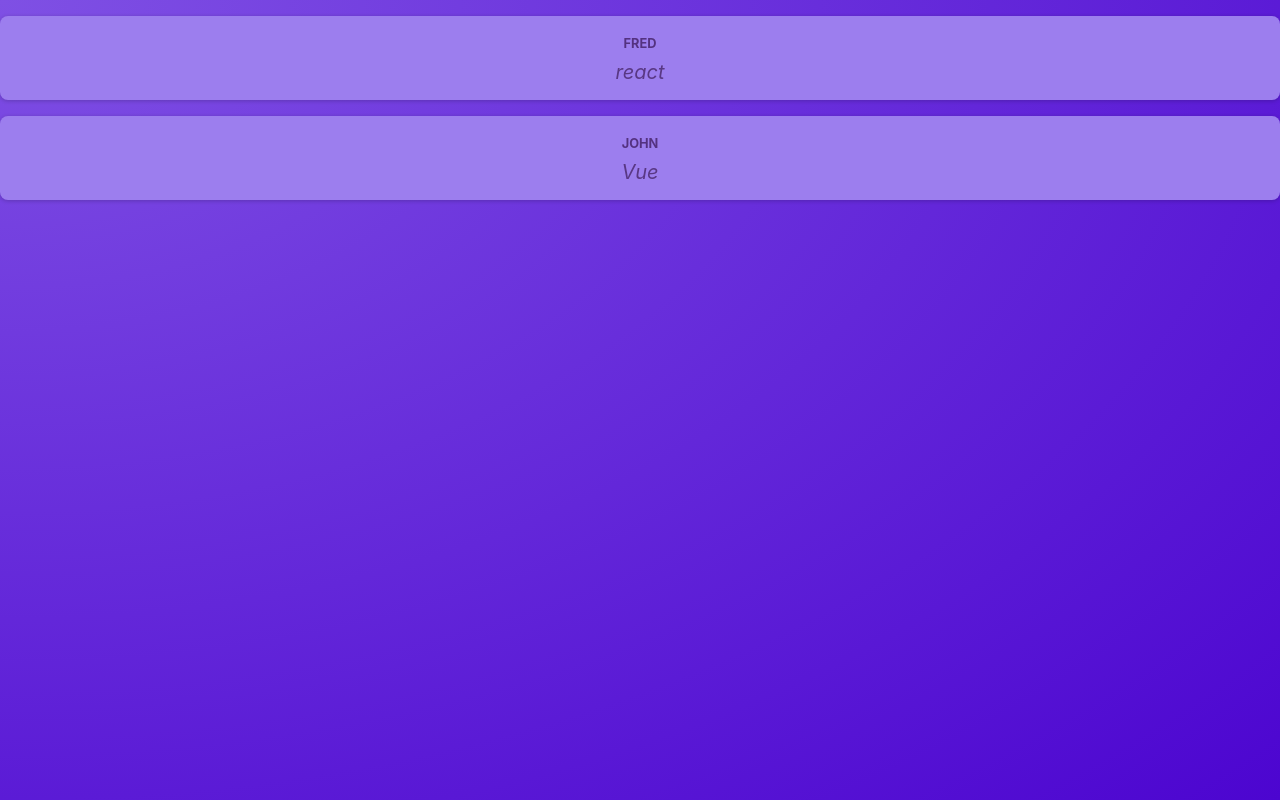
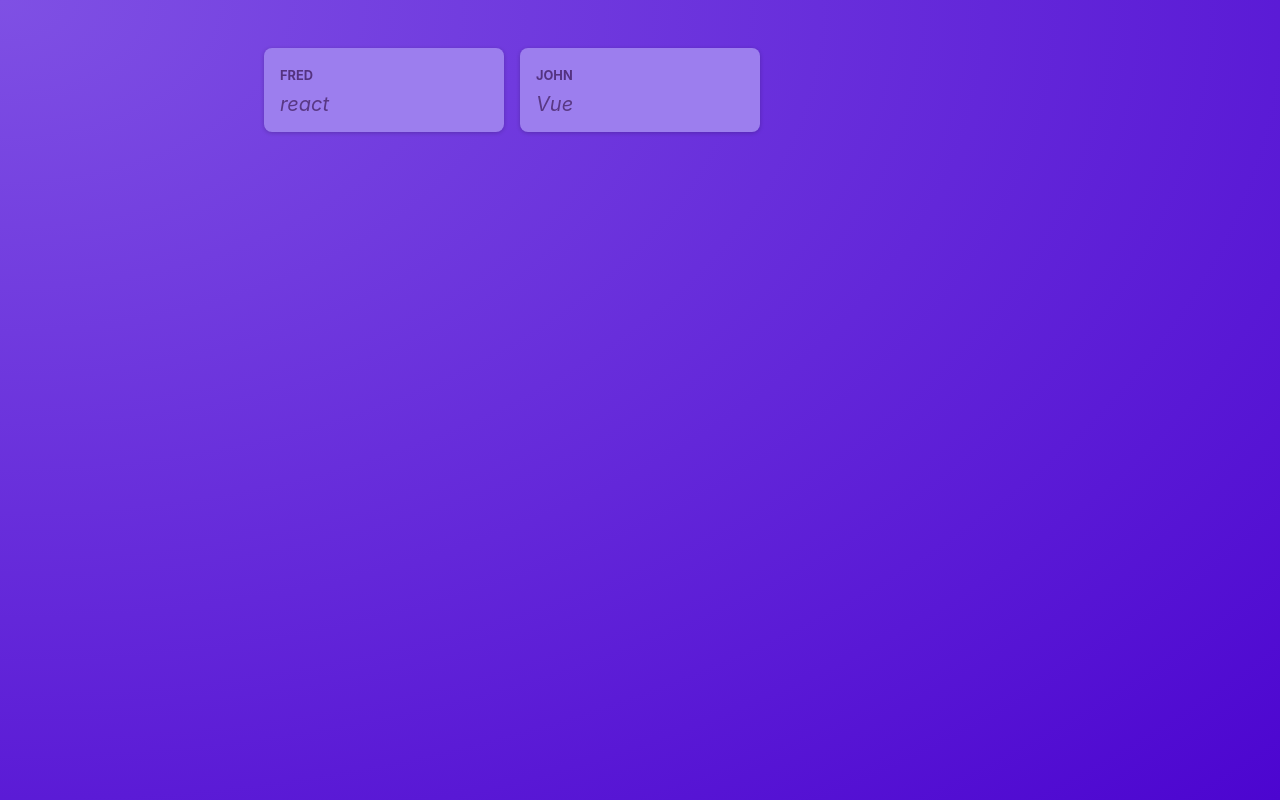
Before and after one commit to fredericreact/reactSummary, a React (Vite) app: page / in a window 1280 px wide. Built offline with nearby package versions, Linux system fonts and the light colour scheme.

Commit message:
Exercise & Another Component

```diff
--- a/src/App.jsx
+++ b/src/App.jsx
@@ -1,12 +1,11 @@
-import Post from './components/Post'
-
-
+import PostsList from "./components/PostsList";
 
 function App() {
-  return <main>
-    <Post author="Fred" body="react"/>
-    <Post author="John" body="Vue"/>
-  </main>;
+  return (
+  <main>
+   <PostsList/>
+  </main>
+  )
 }
 
 export default App;
--- a/src/components/Post.jsx
+++ b/src/components/Post.jsx
@@ -3,10 +3,10 @@
 const Post = (props) => {
 
     return (
-    <div className={classes.post}>
+    <li className={classes.post}>
         <p className={classes.author}>{props.author}</p>
         <p className={classes.text}>{props.body}</p>
-    </div>
+    </li>
     )
 }
 
--- /dev/null
+++ b/src/components/PostsList.jsx
@@ -0,0 +1,13 @@
+import Post from "./Post";
+import classes from './PostsList.module.css'
+
+const PostsList = () => {
+return (
+<ul className={classes.posts}>
+<Post author="Fred" body="react"/>
+<Post author="John" body="Vue"/>
+</ul>
+)
+}
+
+export default PostsList;
--- /dev/null
+++ b/src/components/PostsList.module.css
@@ -0,0 +1,10 @@
+.posts {
+    list-style: none;
+    max-width: 50rem;
+    margin: 1rem auto;
+    padding: 1rem 0;
+    display: grid;
+    gap: 1rem;
+    grid-template-columns: repeat(3, 30%);
+    justify-content: center;
+  }
--- a/src/index.css
+++ b/src/index.css
@@ -18,6 +18,5 @@
 
 body {
   margin: 0;
-  text-align: center;
   color: #e6ddf9;
 }
```
